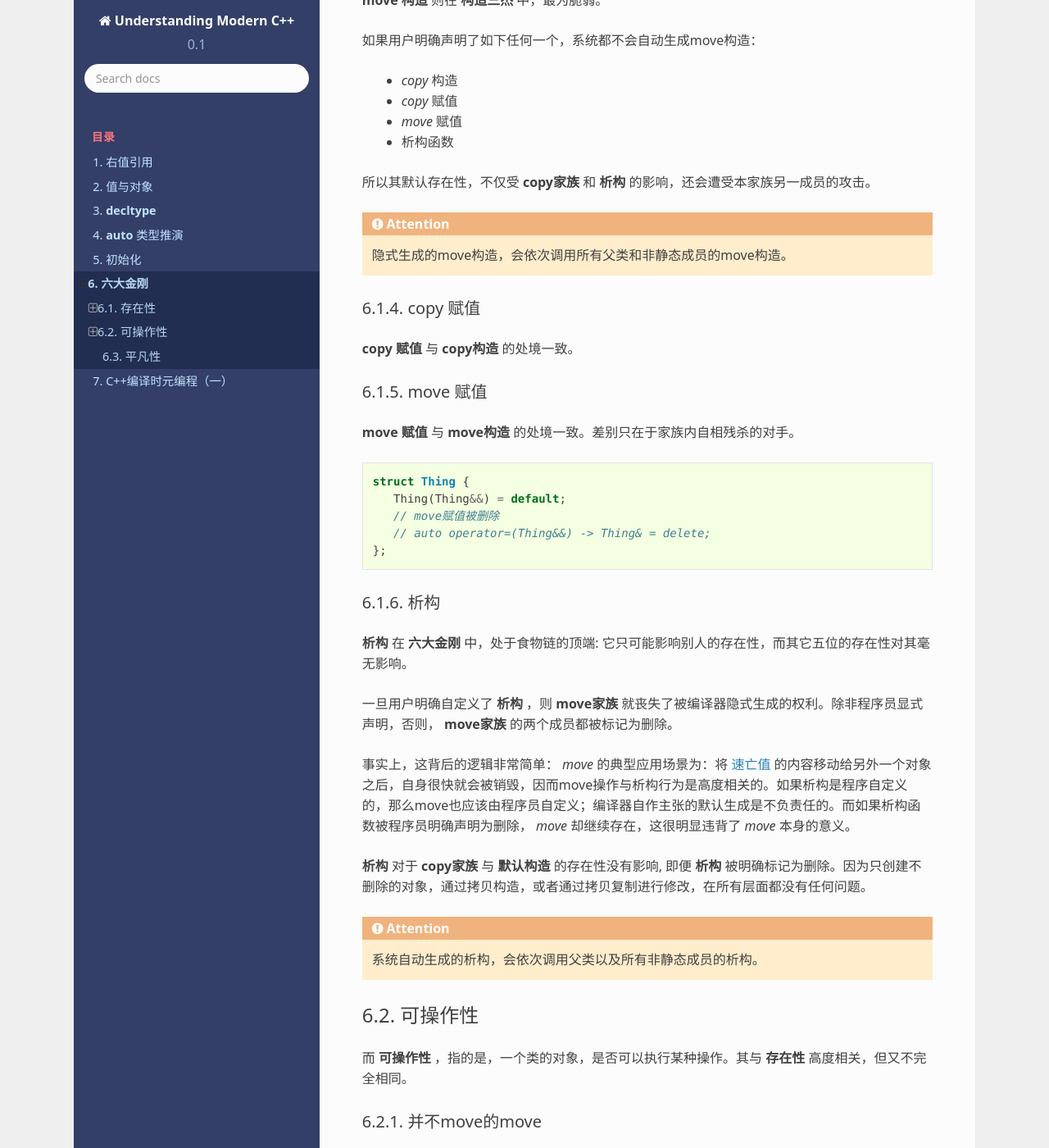
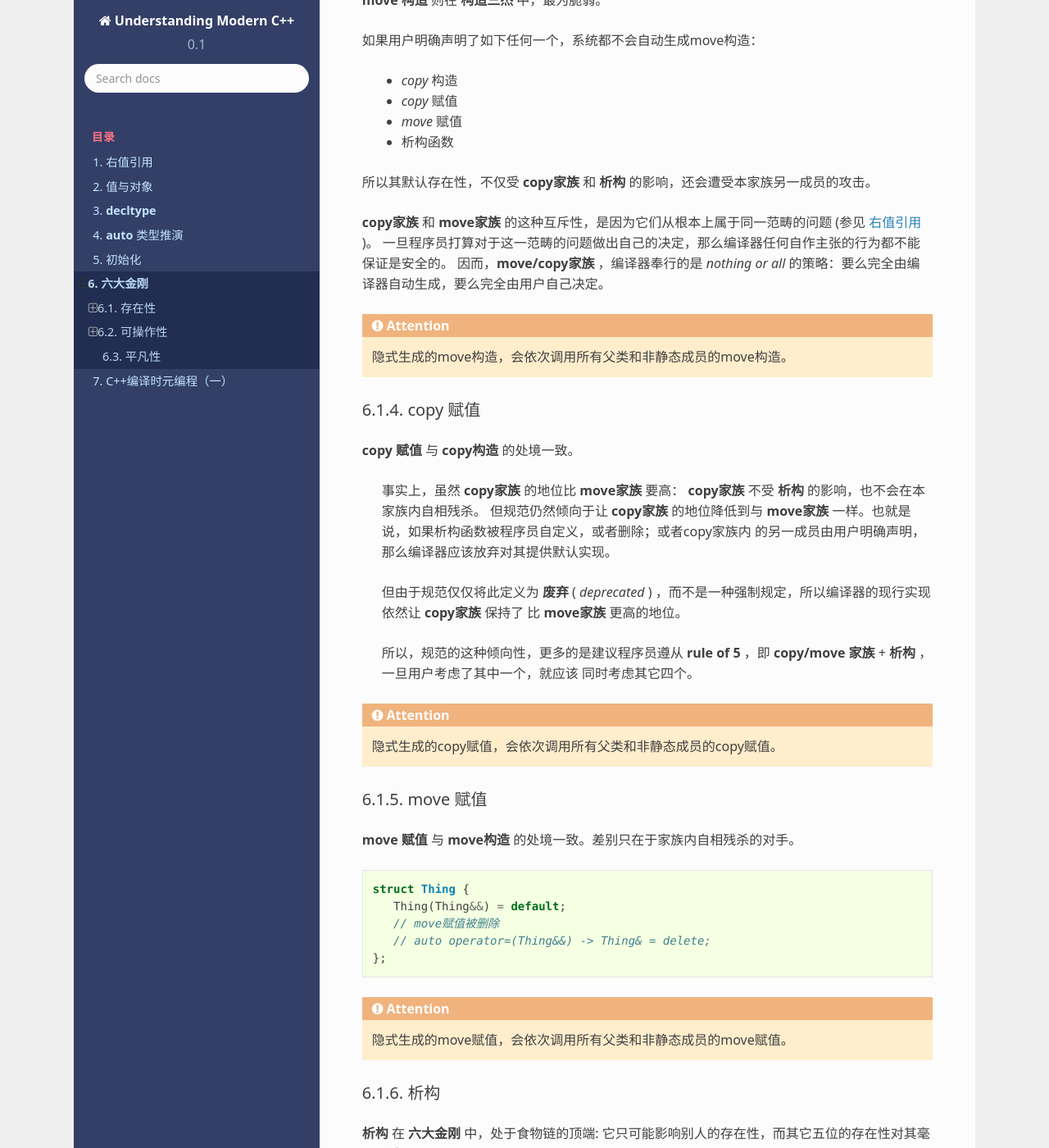
Before and after one commit to godsme/understand_modern_cpp, a Sphinx documentation site: the page built from docs/source/gang_of_6.rst, in a window 1280 px wide and 1400 px high, scrolled down 3249 px. Shown: the whole window at 82% size. Built offline with Sphinx 7.4.7 and the Read the Docs theme 2.0.0, drawn with Linux system fonts in a browser that asks for light colours; formulas are drawn with MathJax 3.

Commit message:
added more content

```diff
--- a/docs/source/gang_of_6.rst
+++ b/docs/source/gang_of_6.rst
@@ -154,6 +154,10 @@ move 构造
 
 所以其默认存在性，不仅受 **copy家族** 和 **析构** 的影响，还会遭受本家族另一成员的攻击。
 
+
+**copy家族** 和 **move家族** 的这种互斥性，是因为它们从根本上属于同一范畴的问题 (参见 :ref:`rvalue-ref` )。 一旦程序员打算对于这一范畴的问题做出自己的决定，那么编译器任何自作主张的行为都不能保证是安全的。 因而，**move/copy家族** ，编译器奉行的是 `nothing or all` 的策略：要么完全由编译器自动生成，要么完全由用户自己决定。
+
+
 .. attention::
 
    隐式生成的move构造，会依次调用所有父类和非静态成员的move构造。
@@ -163,6 +167,21 @@ copy 赋值
 ++++++++++++
 
 **copy 赋值** 与 **copy构造** 的处境一致。
+
+
+   事实上，虽然 **copy家族** 的地位比 **move家族** 要高： **copy家族** 不受 **析构** 的影响，也不会在本家族内自相残杀。
+   但规范仍然倾向于让 **copy家族** 的地位降低到与 **move家族** 一样。也就是说，如果析构函数被程序员自定义，或者删除；或者copy家族内
+   的另一成员由用户明确声明，那么编译器应该放弃对其提供默认实现。
+
+   但由于规范仅仅将此定义为 **废弃** ( `deprecated` ) ，而不是一种强制规定，所以编译器的现行实现依然让 **copy家族** 保持了
+   比 **move家族** 更高的地位。
+
+   所以，规范的这种倾向性，更多的是建议程序员遵从 **rule of 5** ，即 **copy/move 家族** + **析构** ，一旦用户考虑了其中一个，就应该
+   同时考虑其它四个。
+
+.. attention::
+
+   隐式生成的copy赋值，会依次调用所有父类和非静态成员的copy赋值。
 
 
 move 赋值
@@ -178,6 +197,9 @@ move 赋值
       // auto operator=(Thing&&) -> Thing& = delete;
    };
 
+.. attention::
+
+   隐式生成的move赋值，会依次调用所有父类和非静态成员的move赋值。
 
 析构
 +++++++++
```
